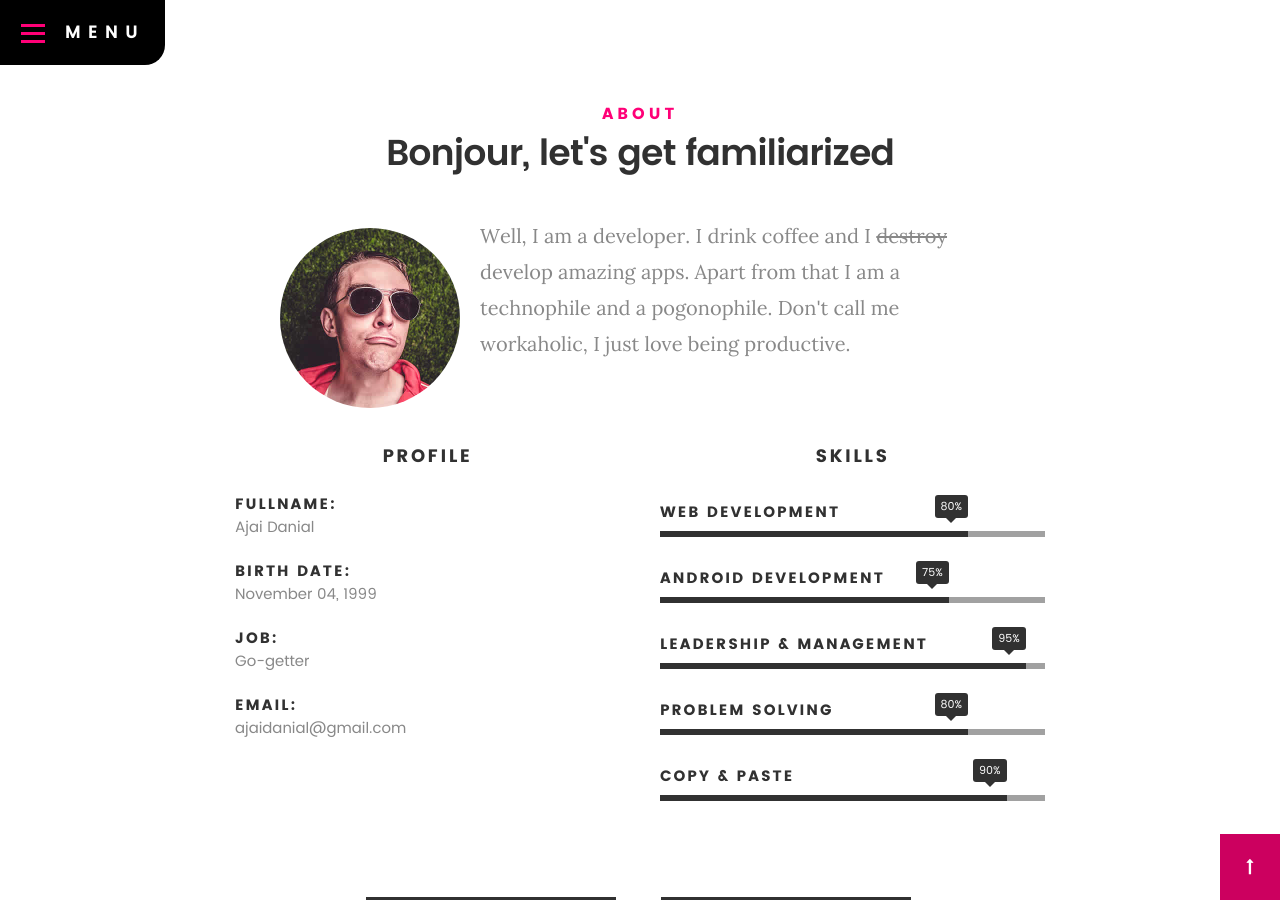
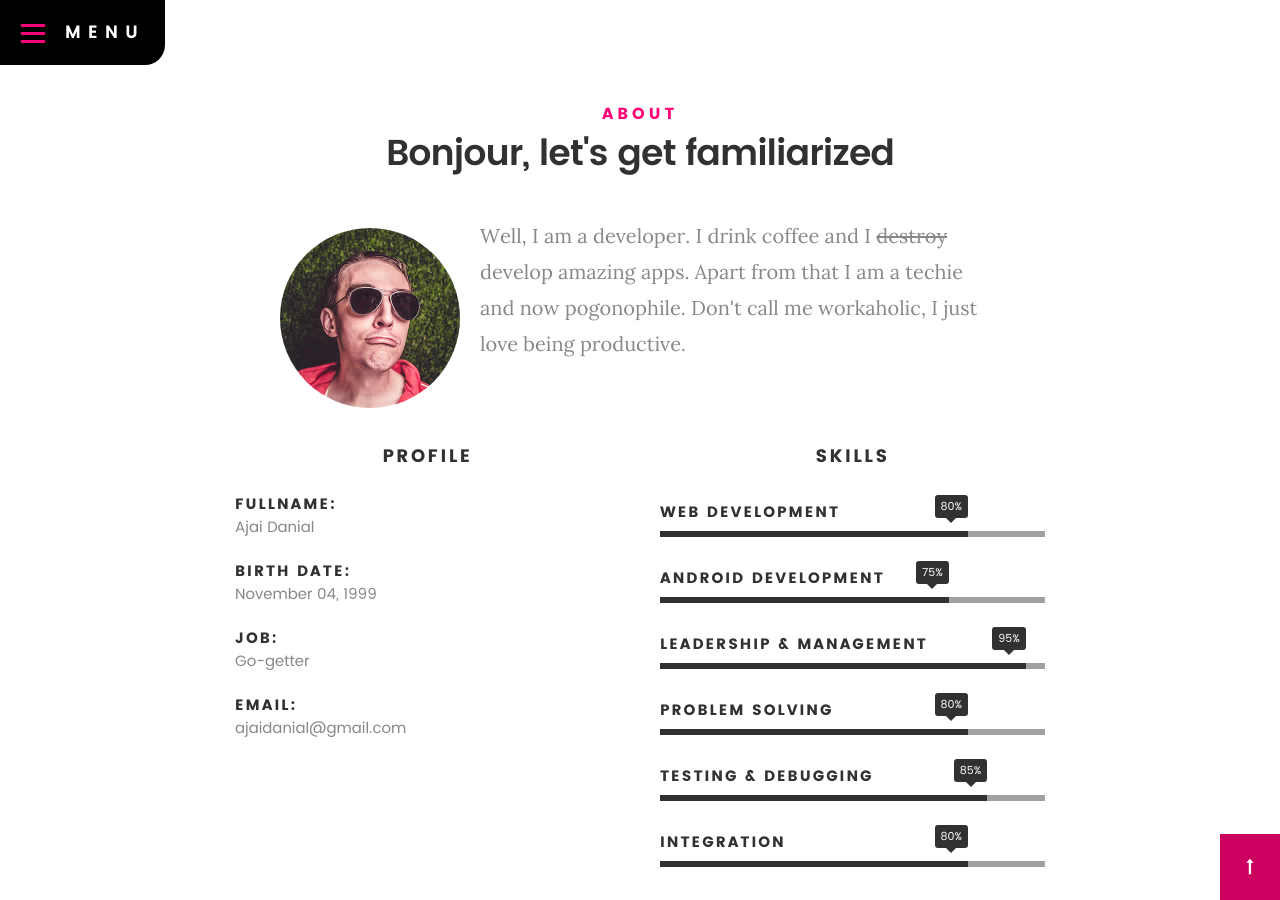
Before and after one commit to ajaidanial/ajaidanial.github.io, a Jekyll site: the page built from index.html, in a window 1280 px wide and 900 px high, scrolled down 921 px. Built offline with Jekyll 4.4.1, drawn with Linux system fonts in a browser that asks for light colours; some web fonts are replaced.

Commit message:
Init jekyll - 5

```diff
--- a/index.html
+++ b/index.html
@@ -40,7 +39,7 @@ layout: default
                 <a class="button stroke smoothscroll" href="#about" title="About me">About Me</a>
             </div>
         </div>
-    </div> <!-- /intro-content -->
+    </div>
 
     <ul class="intro-social">
         <li><a href="#"><i class="fa fa-github"></i></a></li>
@@ -48,81 +47,51 @@ layout: default
         <li><a href="#"><i class="fa fa-stack-overflow"></i></a></li>
         <li><a href="#"><i class="fa fa-linkedin"></i></a></li>
         <li><a href="#"><i class="fa fa-instagram"></i></a></li>
-    </ul> <!-- /intro-social -->
+    </ul>
 
-</section> <!-- /intro -->
+</section>
 
-
-<!-- about section
-   ================================================== -->
 <section id="about">
 
     <div class="row section-intro">
+
         <div class="col-twelve">
             <h5>About</h5>
             <h1>Bonjour, let's get familiarized</h1>
             <div class="intro-info">
                 <img src="assets/img/profile-pic.jpg" alt="Profile Picture">
                 <p class="lead">Well, I am a developer. I drink coffee and I <strike>destroy</strike> develop
-                    amazing apps. Apart from that I am a technophile and a pogonophile. Don't call me
+                    amazing apps. Apart from that I am a techie and now pogonophile. Don't call me
                     workaholic, I just love being productive.</p>
             </div>
         </div>
-    </div> <!-- /section-intro -->
+
+    </div>
 
     <div class="row about-content">
+
         <div class="col-six tab-full">
             <h3>Profile</h3>
             <ul class="info-list">
+                {% for data in site.data.profile %}
                 <li>
-                    <strong>Fullname:</strong>
-                    <span>Ajai Danial</span>
+                    <strong>{{ data.name }}:</strong>
+                    <span>{{ data.val }}</span>
                 </li>
-                <li>
-                    <strong>Birth Date:</strong>
-                    <span>November 04, 1999</span>
-                </li>
-                <li>
-                    <strong>Job:</strong>
-                    <span>Go-getter</span>
-                </li>
-                <!-- <li>
-						<strong>Website:</strong>
-						<span>www.kardswebsite.com</span>
-					</li> -->
-                <li>
-                    <strong>Email:</strong>
-                    <span>ajaidanial@gmail.com</span>
-                </li>
-            </ul> <!-- /info-list -->
+                {% endfor %}
+            </ul>
         </div>
 
         <div class="col-six tab-full">
-
             <h3>Skills</h3>
             <ul class="skill-bars">
+                {% for data in site.data.skills %}
                 <li>
-                    <div class="progress percent80"><span>80%</span></div>
-                    <strong>Web Development</strong>
+                    <div class="progress percent{{ data.val }}"><span>{{ data.val }}%</span></div>
+                    <strong>{{ data.name }}</strong>
                 </li>
-                <li>
-                    <div class="progress percent75"><span>75%</span></div>
-                    <strong>Android Development</strong>
-                </li>
-                <li>
-                    <div class="progress percent95"><span>95%</span></div>
-                    <strong>Leadership & Management</strong>
-                </li>
-                <li>
-                    <div class="progress percent80"><span>80%</span></div>
-                    <strong>Problem Solving</strong>
-                </li>
-                <li>
-                    <div class="progress percent90"><span>90%</span></div>
-                    <strong>Copy & Paste</strong>
-                </li>
-            </ul> <!-- /skill-bars -->
-
+                {% endfor %}
+            </ul>
         </div>
 
     </div>
@@ -134,7 +103,7 @@ layout: default
         </div>
     </div>
 
-</section> <!-- /process-->
+</section>
 
 
 <!-- resume Section
```
Also changed, not shown: other parts of index.html (+1 -2 lines), _data/profile.yml (added, +11 -0 lines), _data/skills.yml (added, +17 -0 lines).
